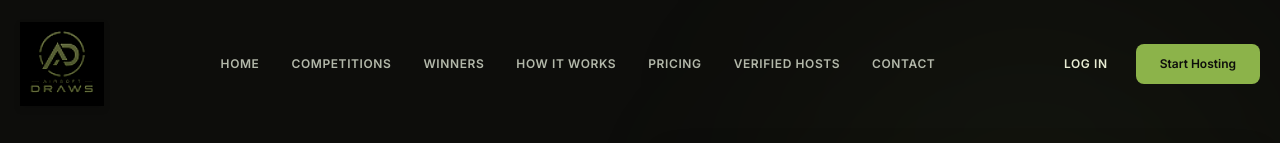
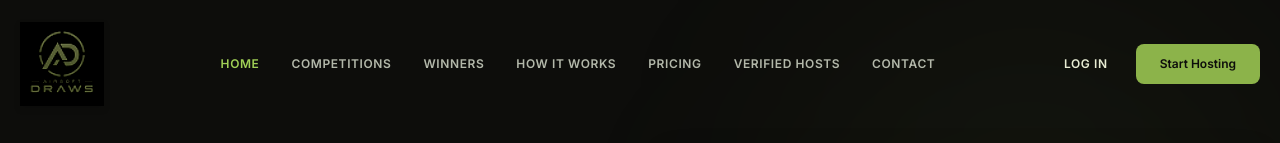
Before and after one commit to code-bd-sana/airsoft-draws, a Next.js app in the folder frontend/: page / in a window 1280 px wide. Shown: the top 143 px of the page. Built offline with nearby package versions, Linux system fonts and the light colour scheme.

Commit message:
feat: add active state highlighting to navbar links based on current pathname

```diff
--- a/frontend/components/website/layout/WebsiteNavbar.tsx
+++ b/frontend/components/website/layout/WebsiteNavbar.tsx
@@ -3,6 +3,7 @@
 import React, { useState, useEffect } from "react";
 import Link from "next/link";
 import Image from "next/image";
+import { usePathname } from "next/navigation";
 import { NAV_LINKS } from "../../../lib/constants";
 import PrimaryButton from "../shared/PrimaryButton";
 import { cn } from "../../../lib/utils";
@@ -14,6 +15,7 @@ import logo from '../../../public/logo.png';
 export default function WebsiteNavbar() {
   const [mobileMenuOpen, setMobileMenuOpen] = useState(false);
   const [scrolled, setScrolled] = useState(false);
+  const pathname = usePathname();
 
   // Monitor scrolling to add backdrop background
   useEffect(() => {
@@ -57,15 +59,22 @@ export default function WebsiteNavbar() {
 
           {/* Desktop Navigation Links */}
           <nav className="hidden lg:flex items-center gap-8">
-            {NAV_LINKS.map((link) => (
+            {NAV_LINKS.map((link) => {
+              const isActive = pathname === link.href || (link.href !== '/' && pathname?.startsWith(link.href));
+
+              return (
                 <Link
                   key={link.href}
                   href={link.href}
-                className="font-sans text-xs font-semibold text-text-muted hover:text-text-brand uppercase tracking-wider transition-colors duration-200"
+                  className={cn(
+                    "font-sans text-xs font-semibold uppercase tracking-wider transition-colors duration-200",
+                    isActive ? "text-text-brand" : "text-text-muted hover:text-text-brand"
+                  )}
                 >
                   {link.label}
                 </Link>
-            ))}
+              );
+            })}
           </nav>
 
           {/* Auth Buttons */}
@@ -142,16 +151,23 @@ export default function WebsiteNavbar() {
 
           {/* Links list */}
           <nav className="flex flex-col gap-4">
-            {NAV_LINKS.map((link) => (
+            {NAV_LINKS.map((link) => {
+              const isActive = pathname === link.href || (link.href !== '/' && pathname?.startsWith(link.href));
+
+              return (
                 <Link
                   key={link.href}
                   href={link.href}
                   onClick={() => setMobileMenuOpen(false)}
-                className="font-heading font-bold text-sm text-text-primary hover:text-text-brand uppercase tracking-wider transition-colors duration-200 py-1.5 border-b border-divider/20"
+                  className={cn(
+                    "font-heading font-bold text-sm uppercase tracking-wider transition-colors duration-200 py-1.5 border-b border-divider/20",
+                    isActive ? "text-text-brand" : "text-text-primary hover:text-text-brand"
+                  )}
                 >
                   {link.label}
                 </Link>
-            ))}
+              );
+            })}
           </nav>
         </div>
 
```
Lines whose indentation alone changed are shown as unchanged.
